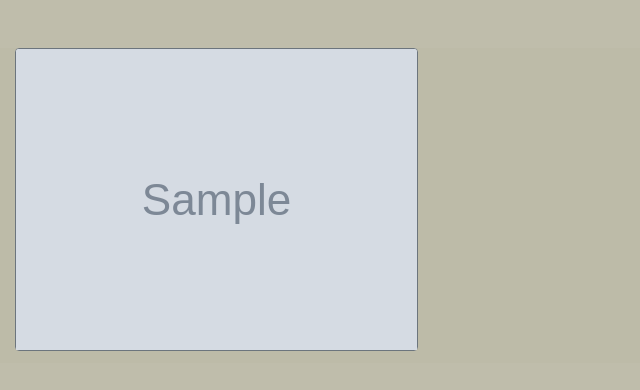
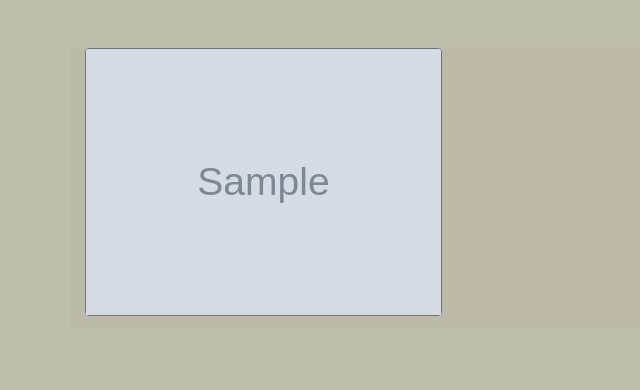
Before and after one commit to Duncan-Kiragu/fotoGallery, a Django app: page / in a window 1280 px wide. Shown: the part 56-446 px from the top of the page, without its empty margins (0-640 px from the left). Run offline with Django 3.2, Linux system fonts and the light colour scheme; tables that the repository leaves empty hold one stand-in row (values such as "Sample post"); grey boxes marked "Sample" are stand-in pictures; some libraries are stand-ins or nearby versions; some web fonts are replaced.

Commit message:
deployment

```diff
--- a/photos/templates/all-images.html
+++ b/photos/templates/all-images.html
@@ -4,7 +4,7 @@
 {% load bootstrap4 %}
 <br>
 <br>
-<div class="container-fluid" style="background-color: rgba(189, 187, 168, 0.966);">
+<div class="container" style="background-color: rgba(189, 187, 168, 0.966);">
 
   <div class="card-columns">
     {% for image in images %}
```
